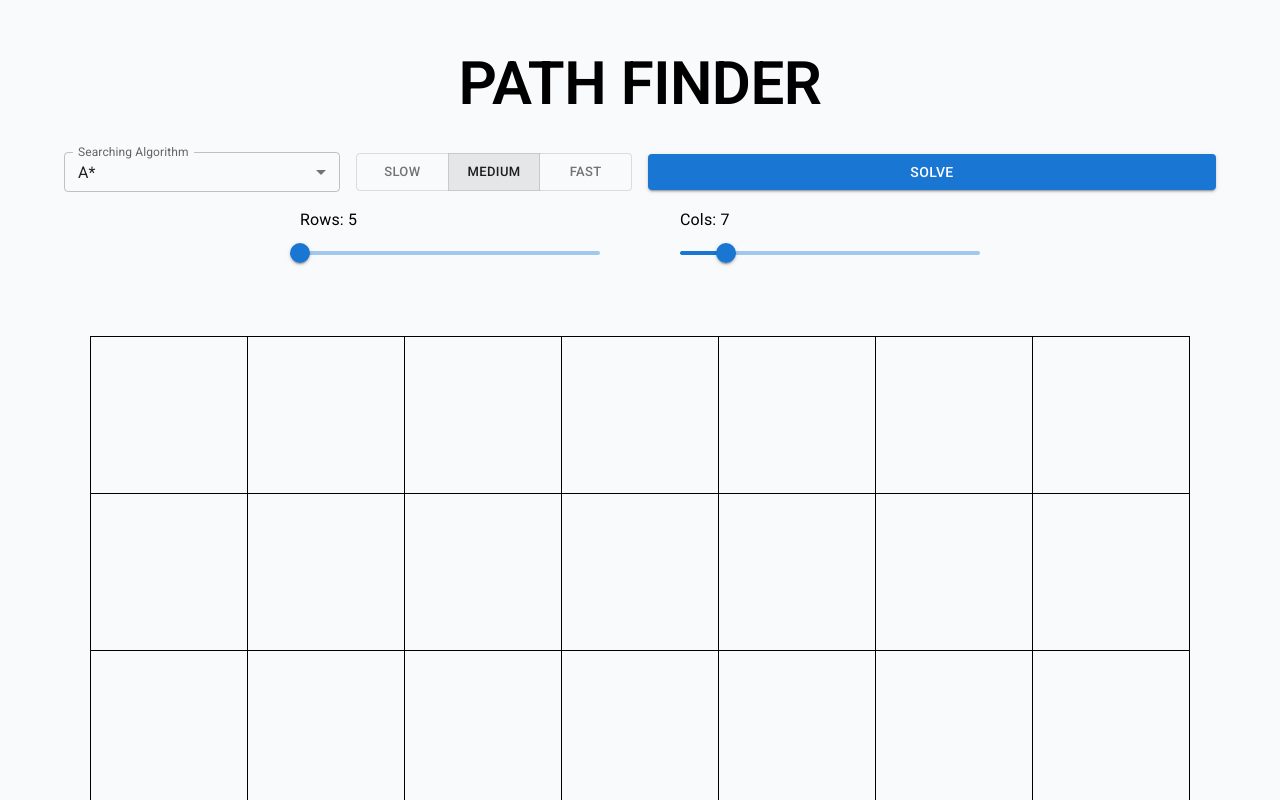
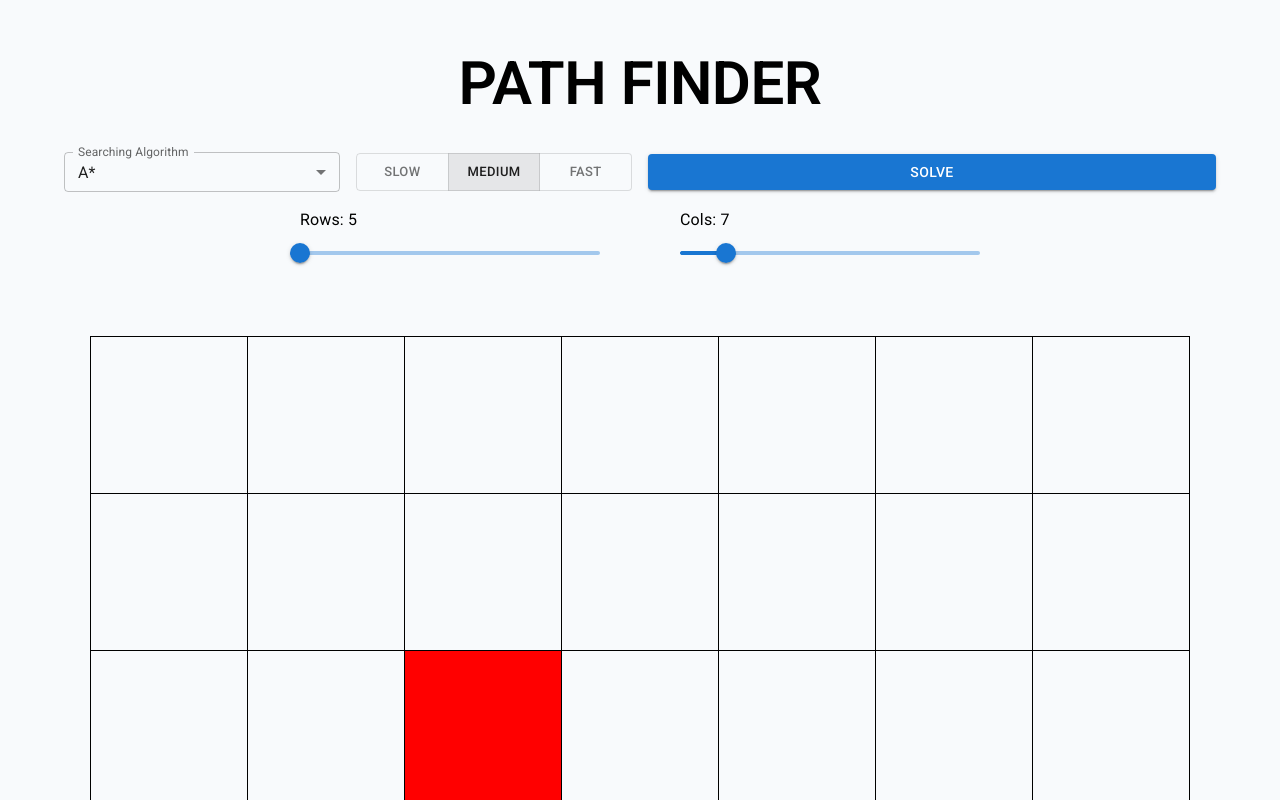
Before and after one commit to GEOFARL/path-finder, a React (Vite) app: page / in a window 1280 px wide. Shown: the top 800 px of the page. Built offline with nearby package versions, Linux system fonts and the light colour scheme.

Commit message:
Add starting and ending positions

```diff
--- a/src/components/Board.tsx
+++ b/src/components/Board.tsx
@@ -1,7 +1,8 @@
 import React, { useRef, useState } from 'react';
 import Cell from './Cell';
-import { BoardSize } from '../types';
+import { BoardSize, CellType, Position } from '../types';
 import useResize from '../hooks/useResize';
+import { DEFAULT_END_POSITION, DEFAULT_START_POSITION } from '../constants';
 
 interface BoardProps {
   size: BoardSize;
@@ -11,27 +12,42 @@ const Board: React.FC<BoardProps> = ({ size }) => {
   const tableRef = useRef<HTMLTableElement | null>(null);
   const [cellSize, setCellSize] = useState(0);
 
+  const [startPosition, setStartPosition] = useState<Position>(
+    DEFAULT_START_POSITION
+  );
+  const [endPosition, setEndPosition] =
+    useState<Position>(DEFAULT_END_POSITION);
+
   useResize({ ref: tableRef, setCellSize, size });
+
+  const getCell = (row: number, col: number) => {
+    if (row === startPosition.row && col === endPosition.col) {
+      return <Cell type={CellType.START} />;
+    } else if (row === endPosition.row && col === endPosition.row) {
+      return <Cell type={CellType.END} />;
+    }
+    return <Cell type={CellType.EMPTY} />;
+  };
 
   return (
     <table className="board" ref={tableRef}>
       <tbody>
         {Array(size.rows)
           .fill(0)
-          .map((_, i) => (
-            <tr key={i}>
+          .map((_, row) => (
+            <tr key={row}>
               {Array(size.cols)
                 .fill(0)
-                .map((_, i) => (
+                .map((_, col) => (
                   <td
                     className="board__cell-container"
                     style={{
                       width: `${cellSize}px`,
                       height: `${cellSize}px`,
                     }}
-                    key={i}
+                    key={col}
                   >
-                    <Cell />
+                    {getCell(row, col)}
                   </td>
                 ))}
             </tr>
--- a/src/components/Cell.tsx
+++ b/src/components/Cell.tsx
@@ -1,5 +1,34 @@
-const Cell: React.FC = () => {
-  return <div className="board__cell"></div>;
+import { CellType } from '../types';
+
+interface CellProps {
+  type: CellType;
+}
+
+function calculateClassNames(type: CellType): string {
+  let classNames = '';
+
+  switch (type) {
+    case CellType.WALL: {
+      classNames += 'board__cell--wall';
+      break;
+    }
+    case CellType.START: {
+      classNames += 'board__cell--start';
+      break;
+    }
+    case CellType.END: {
+      classNames += 'board__cell--end';
+      break;
+    }
+  }
+
+  return classNames;
+}
+
+const Cell: React.FC<CellProps> = ({ type }) => {
+  const cellTypeClassNames = calculateClassNames(type);
+
+  return <div className={`board__cell ${cellTypeClassNames}`}></div>;
 };
 
 export default Cell;
--- a/src/components/Main.tsx
+++ b/src/components/Main.tsx
@@ -2,10 +2,12 @@ import { useState } from 'react';
 import Board from './Board';
 import ControlMenu from './ControlMenu';
 import { BoardSize } from '../types';
+import { calculateValue } from '../utils';
+import { DEFAULT_NUMBER_OF_COLS, DEFAULT_NUMBER_OF_ROWS } from '../constants';
 
 const Main: React.FC = () => {
-  const [numOfRows, setNumOfRows] = useState(1);
-  const [numOfCols, setNumOfCols] = useState(3);
+  const [numOfRows, setNumOfRows] = useState(DEFAULT_NUMBER_OF_ROWS);
+  const [numOfCols, setNumOfCols] = useState(DEFAULT_NUMBER_OF_COLS);
 
   const handleChangeRows = (_: Event, newValue: number | number[]) => {
     if (typeof newValue === 'number') {
@@ -18,12 +20,6 @@ const Main: React.FC = () => {
     }
   };
 
-  const calculateValue = (val: number) => {
-    if (val <= 6) return 4 + val;
-    else if (val <= 10) return 10 + 5 * (val - 6);
-    else if (val <= 12) return 30 + 10 * (val - 10);
-    else return 50 + 25 * (val - 12);
-  };
   return (
     <>
       <ControlMenu
--- /dev/null
+++ b/src/constants/index.ts
@@ -0,0 +1,15 @@
+import { Position } from '../types';
+import { calculateValue, getDefaultEndPosition } from '../utils';
+
+export const DEFAULT_NUMBER_OF_ROWS = 1;
+export const DEFAULT_NUMBER_OF_COLS = 3;
+export const DEFAULT_START_POSITION: Position = {
+  row: Math.floor(Math.random() * calculateValue(DEFAULT_NUMBER_OF_ROWS)),
+  col: Math.floor(Math.random() * calculateValue(DEFAULT_NUMBER_OF_COLS)),
+};
+
+export const DEFAULT_END_POSITION: Position = getDefaultEndPosition(
+  calculateValue(DEFAULT_NUMBER_OF_ROWS),
+  calculateValue(DEFAULT_NUMBER_OF_COLS),
+  DEFAULT_START_POSITION
+);
--- a/src/hooks/useResize.tsx
+++ b/src/hooks/useResize.tsx
@@ -15,11 +15,6 @@ export default function useResize({
   const handleResize = useCallback(() => {
     if (ref.current)
       setCellSize(Math.floor(ref.current!.offsetWidth / size.cols));
-    console.log(ref.current!.offsetWidth);
-    console.log(window.innerWidth);
-    console.log(
-      `New size: ${Math.floor(ref.current!.offsetWidth / size.cols)}`
-    );
     // eslint-disable-next-line
   }, [window.innerWidth, size]);
 
--- a/src/index.css
+++ b/src/index.css
@@ -25,3 +25,11 @@
   display: grid;
   place-content: center;
 }
+
+.board__cell--start {
+  background-color: green;
+}
+
+.board__cell--end {
+  background-color: red;
+}
--- a/src/types/index.ts
+++ b/src/types/index.ts
@@ -13,3 +13,15 @@ export enum Algorithm {
   A_STAR = 'A*',
   BFS = 'BFS',
 }
+
+export enum CellType {
+  WALL = 'WALL',
+  START = 'START',
+  END = 'END',
+  EMPTY = 'EMPTY',
+}
+
+export interface Position {
+  row: number;
+  col: number;
+}
--- /dev/null
+++ b/src/utils/index.ts
@@ -0,0 +1,27 @@
+import { Position } from '../types';
+
+export const calculateValue = (val: number) => {
+  if (val <= 6) return 4 + val;
+  else if (val <= 10) return 10 + 5 * (val - 6);
+  else if (val <= 12) return 30 + 10 * (val - 10);
+  else return 50 + 25 * (val - 12);
+};
+
+export const getDefaultEndPosition = (
+  rows: number,
+  cols: number,
+  startingPosition: Position
+): Position => {
+  let row = Math.floor(Math.random() * rows);
+  let col = Math.floor(Math.random() * cols);
+
+  while (row === startingPosition.row && col === startingPosition.col) {
+    row = Math.floor(Math.random() * rows);
+    col = Math.floor(Math.random() * cols);
+  }
+
+  return {
+    row,
+    col,
+  };
+};
```
